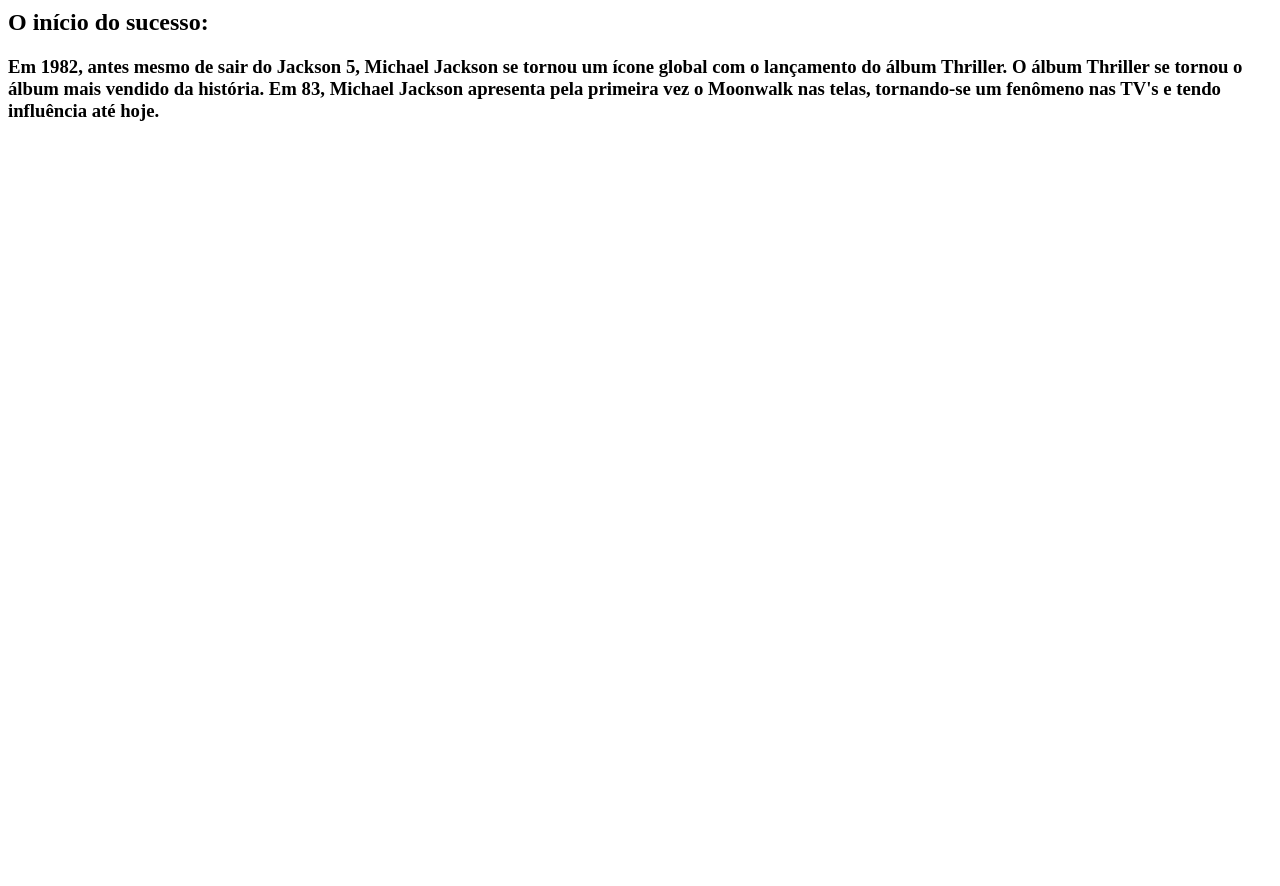
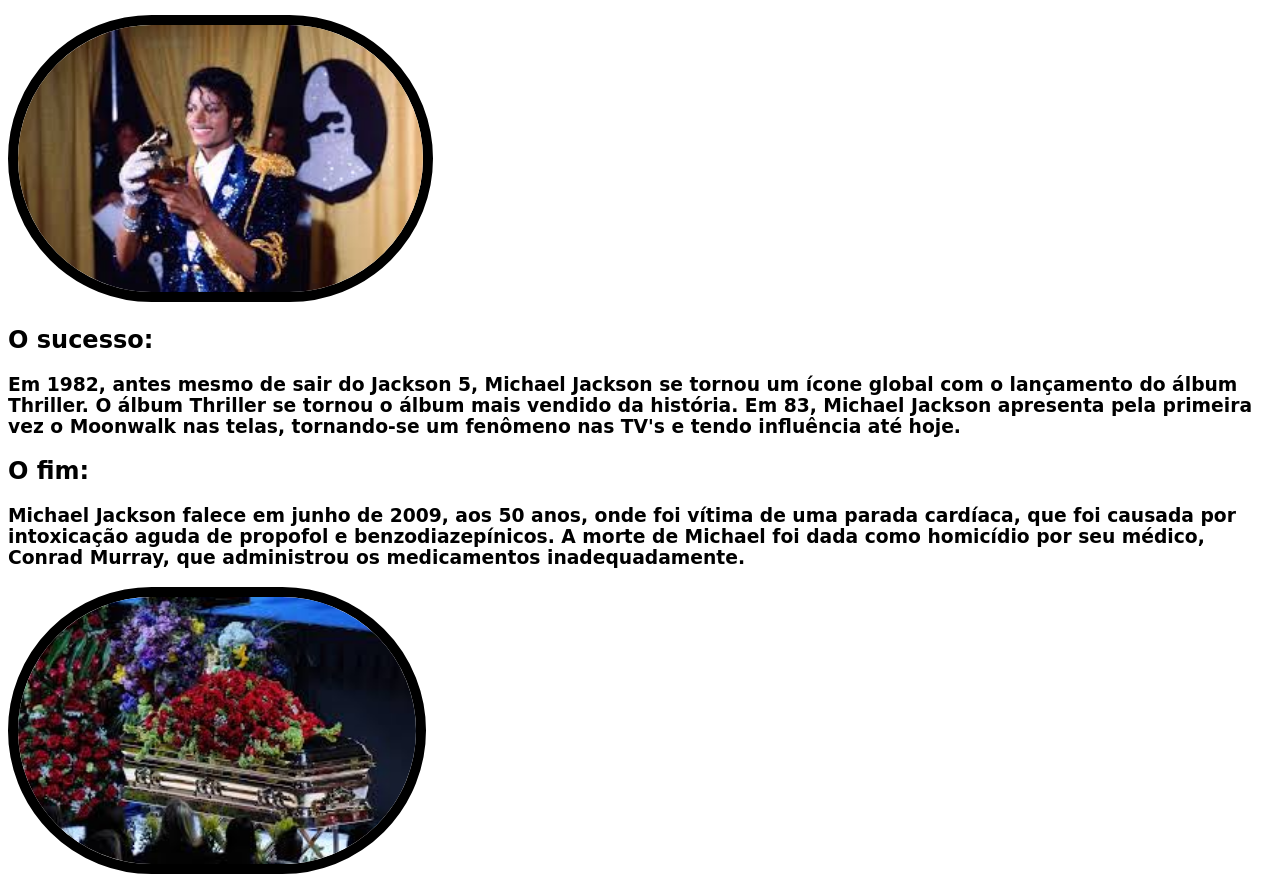
Before and after one commit to Eymael0/Michael-Jackson-Trabalho-PWeb, a plain HTML site: page index.html in a window 1280 px wide. Shown: the part 1240-2126 px from the top of the page. Before the commit the page ends 1380 px from the top, so only its background shows below. Drawn offline with Linux system fonts and the light colour scheme.

Commit message:
ContinuacaoProj

```diff
--- a/css/style.css
+++ b/css/style.css
@@ -1,4 +1,25 @@
 header img{
+    border: 10px solid rgb(0, 0, 0);
+    border-radius: 5px;
     width: auto;
     height: 512px;
+
 }
+header {
+    text-align: center;
+    padding: 10px;
+    font-size: x-large;
+  }
+  body{
+    word-wrap: break-word;
+
+  }
+  main img{
+    border: 10px solid rgb(0, 0, 0);
+    border-radius: 300px;
+    width: auto;
+    height: 267px;
+  }
+  body{
+    font-family: Pacifico, cursive;
+  }
--- a/index.html
+++ b/index.html
@@ -7,15 +7,20 @@
     <meta name="viewport" content="width=device-width, initial-scale=1.0">
     <title>MichaelBLOG</title>
 
-    <h1>
+
+</head>
+<body>
+
+    <header>
+     <h1>
         O Rei do Pop: Michael Jackson
     </h1>
-</head>
-<body>
-    <header>
     <img src="michael titulo.webp" alt="">
 
     </header>
+    <main>
+
+
     <h2>
         O início:
     </h2>
@@ -33,14 +38,22 @@
         </h3>
         <img src="mj84.jpg" alt="">
         <h2>
-            O início do sucesso:
+            O sucesso:
         </h2>
         <h3>
             Em 1982, antes mesmo de sair do Jackson 5, Michael Jackson se tornou um ícone global com o lançamento do álbum Thriller.
             O álbum Thriller se tornou o álbum mais vendido da história.
             Em 83, Michael Jackson apresenta pela primeira vez o Moonwalk nas telas, tornando-se um fenômeno nas TV's e tendo influência até hoje.
         </h3>
-
+        <h2>
+            O fim:
+        </h2>
+        <h3>
+            Michael Jackson falece em junho de 2009, aos 50 anos, onde foi vítima de uma parada cardíaca, que foi causada por intoxicação aguda de propofol e benzodiazepínicos.
+            A morte de Michael foi dada como homicídio por seu médico, Conrad Murray, que administrou os medicamentos inadequadamente.
+        </h3>
+        <img src="mjc.jpg" alt="">
+      </main>
 
 </body>
 </html>
```
Also changed, not shown: mjc.jpg (added).
